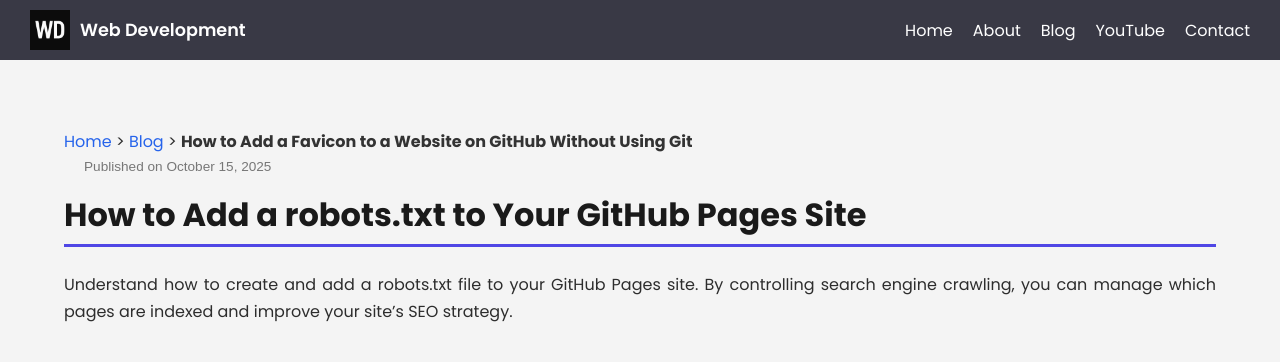
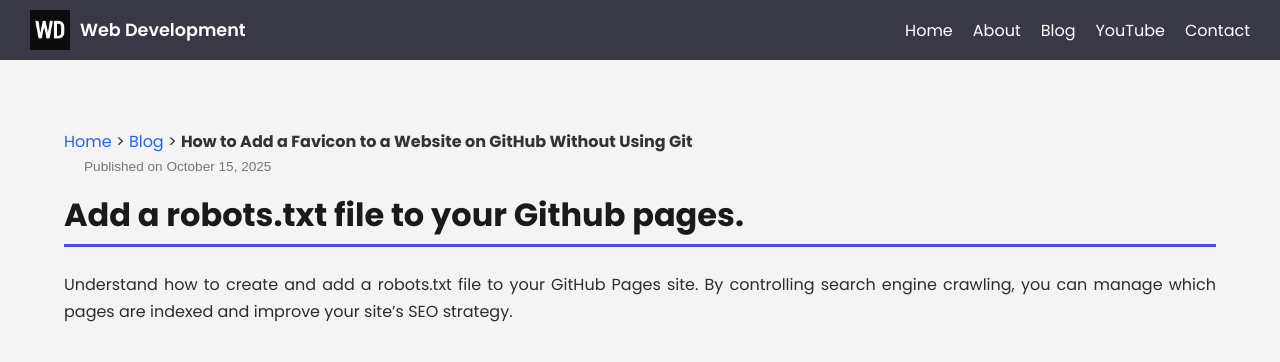
Before and after one commit to Vishanse/Web-Development, a plain HTML site: page post4.html in a window 1280 px wide. Shown: the top 362 px of the page. Drawn offline with Linux system fonts and the light colour scheme.

Commit message:
Update post4.html

```diff
--- a/post4.html
+++ b/post4.html
@@ -124,8 +124,7 @@
 
 
 
-
-  <h1>How to Add a robots.txt to Your GitHub Pages Site</h1>
+  <h1> Add a robots.txt file to your Github pages.</h1>
 <p> Understand how to create and add a robots.txt file to your GitHub Pages site. By controlling search engine crawling, you can manage which pages are indexed and improve your site’s SEO strategy. </p>
 
 
```
